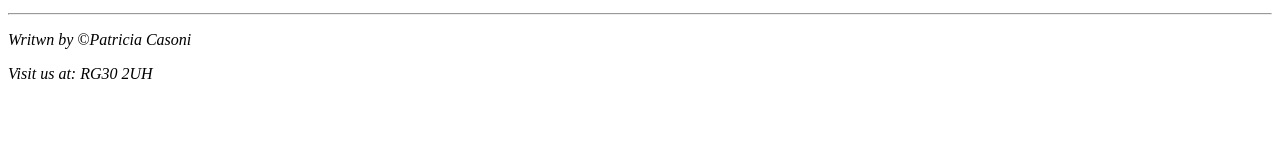
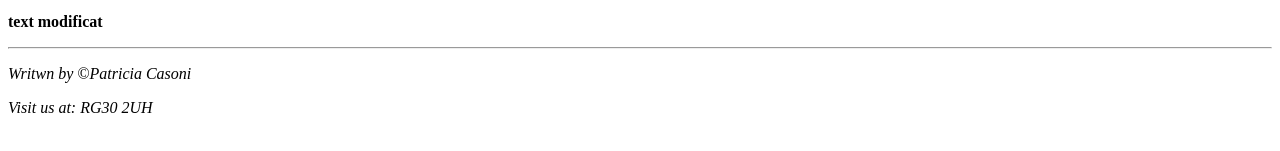
Before and after one commit to PatriciaCasoni/PatriciaCasoni.github.io, a plain HTML site: page index.html in a window 1280 px wide. Shown: the part 231-382 px from the top of the page. Drawn offline with Linux system fonts and the light colour scheme.

Commit message:
Initial commit

```diff
--- a/index.html
+++ b/index.html
@@ -23,7 +23,7 @@
          <img src="02_start/yoga.jpg" alt="Image of a yoga practice">
             <p>Felul in care iti consumi o zi iti arata cum traiesti intreaga viata!
         Sportul practicat zilnic ma mentine intr-un tonus <br/>fizic si psihic excelent. Fac yoga de 8 luni fara sa vizitez vreun studio. Am citit putin despre istoria ei si <br/>tehnicile de practicare dar nu nu sunt un expert nici pe departe.  </p>
-
+        <p><b>text modificat</b></p>
 
         </section>
     </body>
```
